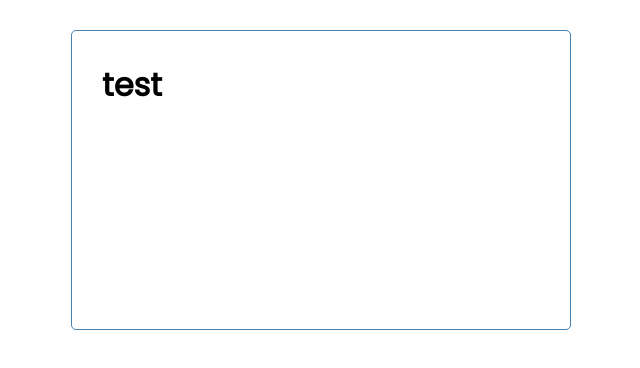
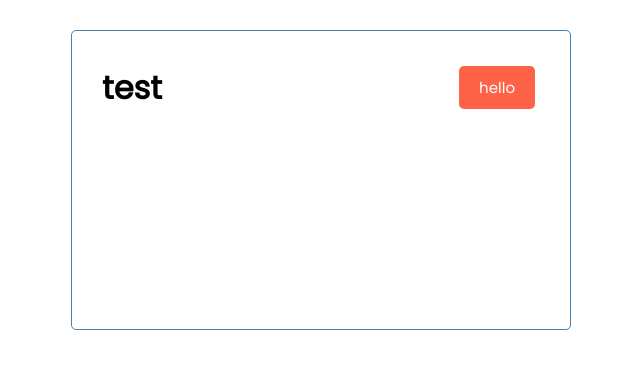
Before and after one commit to StefanoBisio/Task-Tracker, a React (Create React App) app: page / in a window 1280 px wide. Shown: the top 368 px of the page, without its empty margins (319-959 px from the left). Built offline with nearby package versions, Linux system fonts and the light colour scheme.

Commit message:
added button component

```diff
--- /dev/null
+++ b/src/components/Button.js
@@ -0,0 +1,27 @@
+import PropTypes from 'prop-types'
+
+const Button = ({color, copy, onClick}) => {
+
+    return (
+        <button
+            onClick={onClick}
+            className='btn'
+            style={{backgroundColor: color}}>
+                {copy}
+            </button>
+    )
+}
+
+Button.defaultProps = {
+    color: "red"
+}
+
+Button.propTypes = {
+    color: PropTypes.string,
+    copy: PropTypes.string,
+    onClick: PropTypes.func
+}
+
+
+
+export default Button
--- a/src/components/Header.js
+++ b/src/components/Header.js
@@ -1,9 +1,19 @@
 import PropTypes from 'prop-types';
+import Button from './Button';
 
 const Header = ({title}) => {
+
+    const onClick = () => {
+        alert('test!')
+    }
+
     return (
-        <header>
+        <header className='header'>
             <h1>{title}</h1>
+            <Button
+                color="tomato"
+                copy="hello"
+                onClick={onClick} />
         </header>
     )
 }
```
